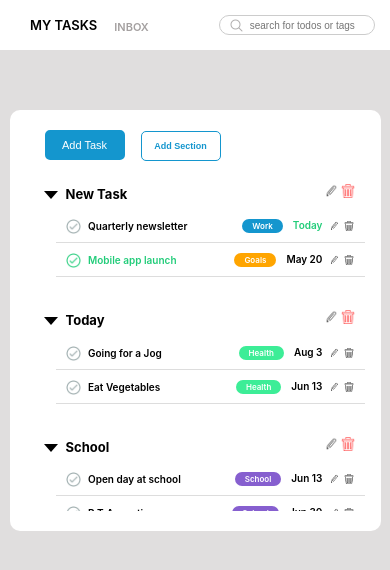
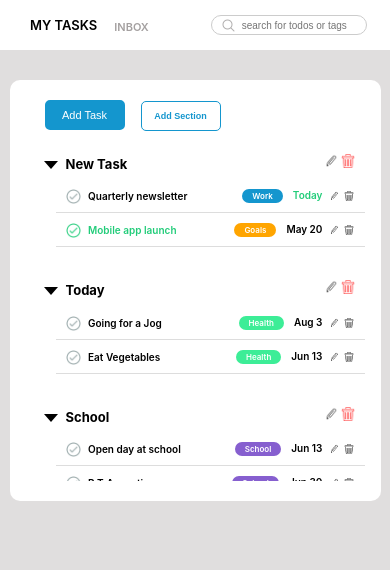
Before and after one commit to Manlikehenryy/todoapp, a React (Create React App) app: page / in a window 390 px wide. Shown: the top 570 px of the page. Built offline with nearby package versions, Linux system fonts and the light colour scheme.

Commit message:
subsequent release

```diff
--- a/src/components/UI/search.module.css
+++ b/src/components/UI/search.module.css
@@ -30,7 +30,7 @@ input[type="search"]{
 @media  (max-width:768px) {
     .container{
         width: 50% !important;
-        left: -30px;
+        left: -38px;
     }
 
 }
--- a/src/components/layout/card.module.css
+++ b/src/components/layout/card.module.css
@@ -14,6 +14,6 @@ border-radius: 10px;
 @media screen and (max-width:700px) {
     .card{
         width: 90%;
-        margin: 60px auto !important;
+        margin: 30px auto !important;
         }
 }
```
